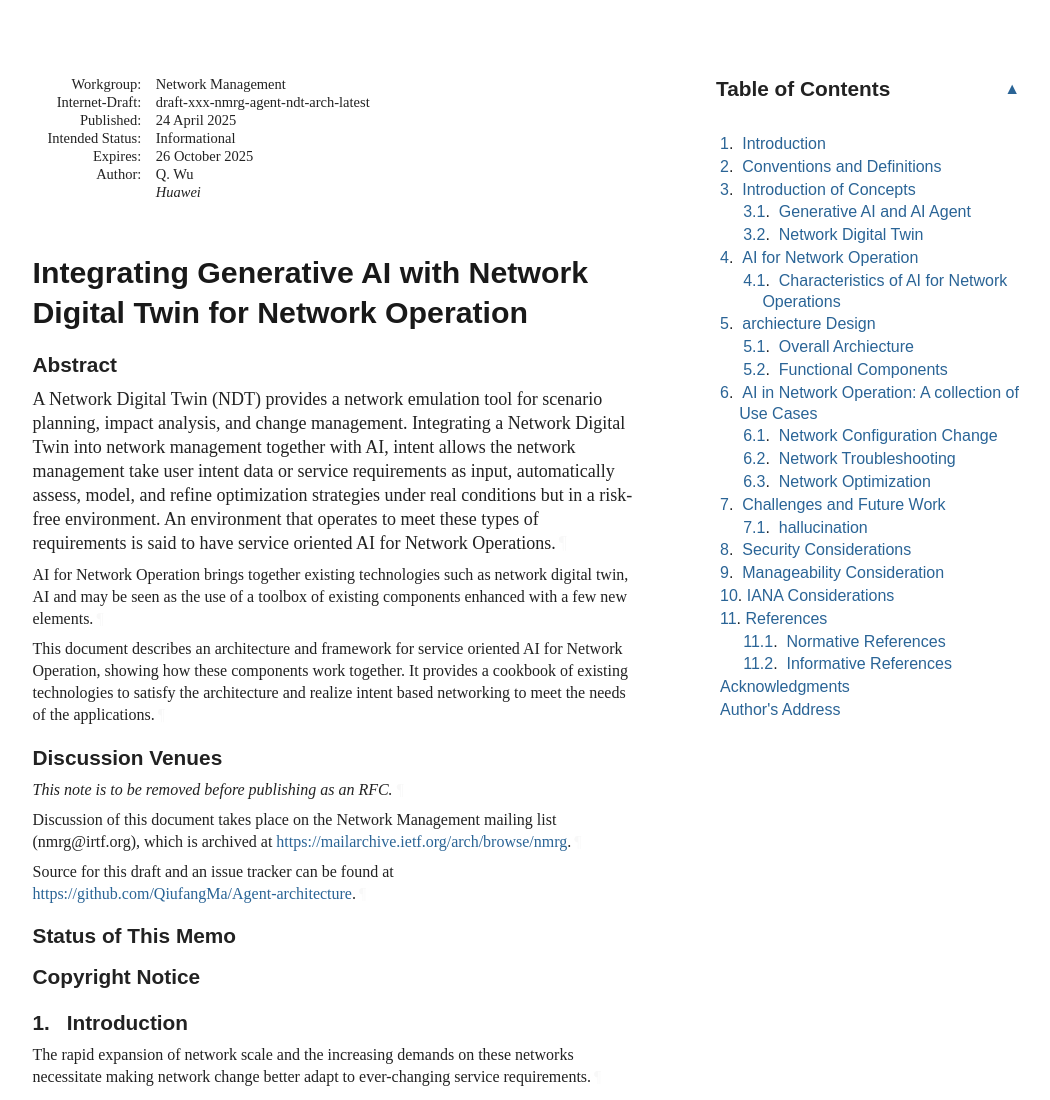
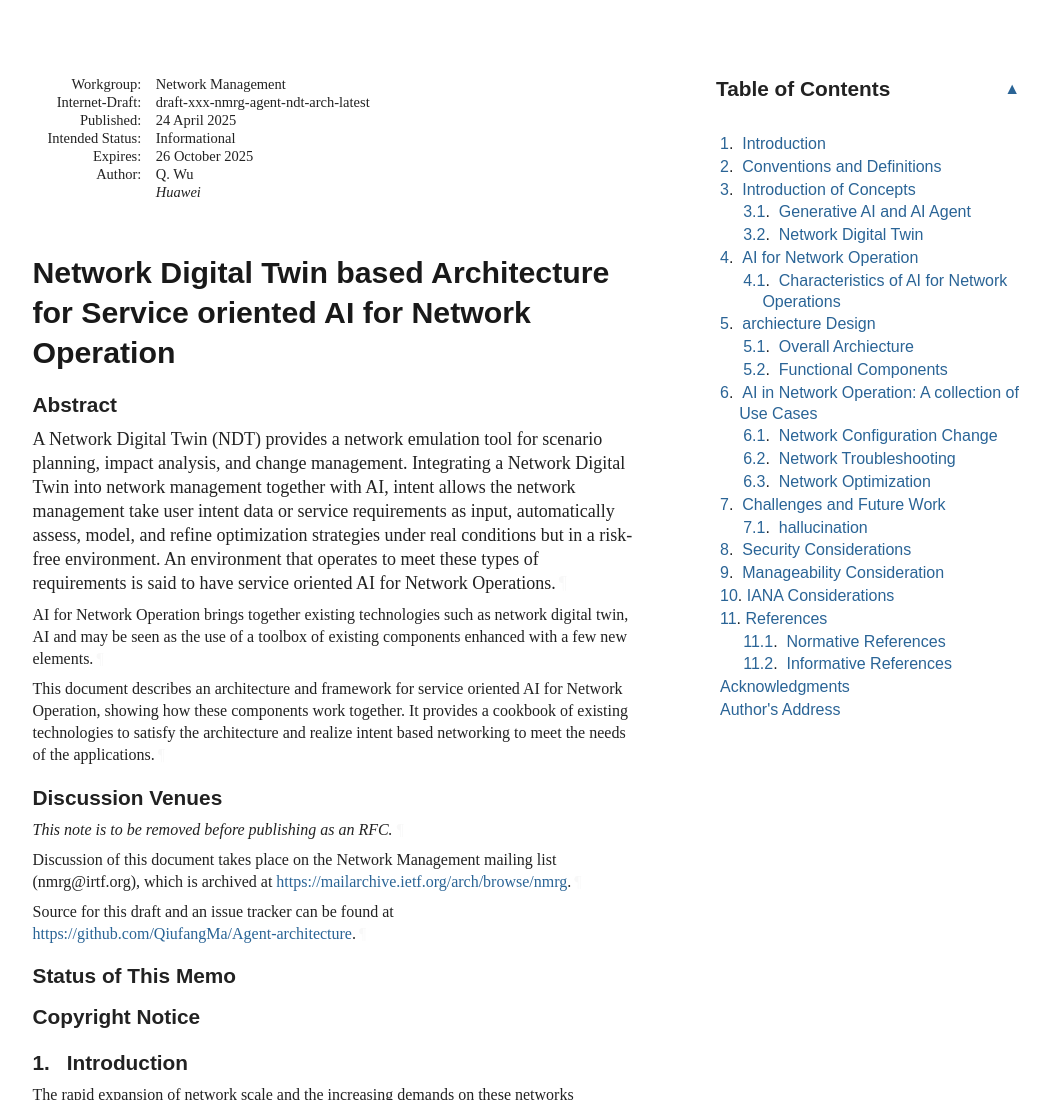
Before and after one commit to QiufangMa/Agent-architecture, a plain HTML site: page draft-xxx-nmrg-agent-ndt-arch.html in a window 1280 px wide. Shown: the top 1100 px of the page, without its empty margins (92-1142 px from the left). Drawn offline with Linux system fonts and the light colour scheme; a web font is replaced by a local one.

Commit message:
Script updating gh-pages from 797fa09. [ci skip]

```diff
--- a/draft-xxx-nmrg-agent-ndt-arch.html
+++ b/draft-xxx-nmrg-agent-ndt-arch.html
@@ -4,7 +4,7 @@
 <meta charset="utf-8">
 <meta content="Common,Latin" name="scripts">
 <meta content="initial-scale=1.0" name="viewport">
-<title>Integrating Generative AI with Network Digital Twin for Network Operation</title>
+<title>Network Digital Twin based Architecture for Service oriented AI for Network Operation</title>
 <meta content="Qin Wu" name="author">
 <meta content="
        A Network Digital Twin (NDT) provides a network emulation tool for
@@ -1092,7 +1092,7 @@ svg :is([fill="white"], [fill^="#fff"]) {
 </dd>
 </dl>
 </div>
-<h1 id="title">Integrating Generative AI with Network Digital Twin for Network Operation</h1>
+<h1 id="title">Network Digital Twin based Architecture for Service oriented AI for Network Operation</h1>
 <section id="section-abstract">
       <h2 id="abstract"><a href="#abstract" class="selfRef">Abstract</a></h2>
 <p id="section-abstract-1">A Network Digital Twin (NDT) provides a network emulation tool for
```
Also changed, not shown: index.html (+2 -2 lines), draft-xxx-nmrg-agent-ndt-arch.txt.
